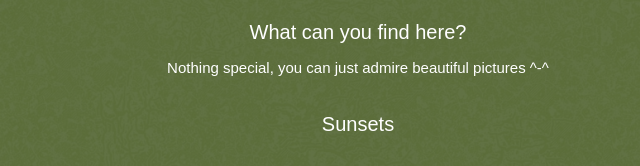
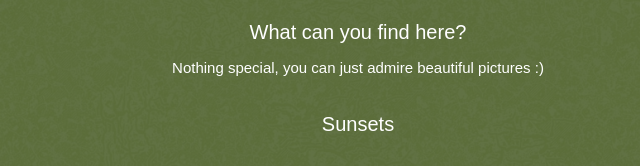
Before and after one commit to alexandraliutsko/Simple-site, a plain HTML site: page index.html in a window 1280 px wide. Shown: the part 146-312 px from the top of the page, 282-922 px from the left. Drawn offline with Linux system fonts and the light colour scheme.

Commit message:
refactor: add content

```diff
--- a/index.html
+++ b/index.html
@@ -22,7 +22,7 @@
 
       <main class="content">
           <h3 class="content-title">What can you find here?</h3>
-          <p class="content-text">Nothing special, you can just admire beautiful pictures ^-^</p>
+          <p class="content-text">Nothing special, you can just admire beautiful pictures :)</p>
 
           <section class="sunsets">
               <h3 class="content-title">Sunsets</h3>
```
